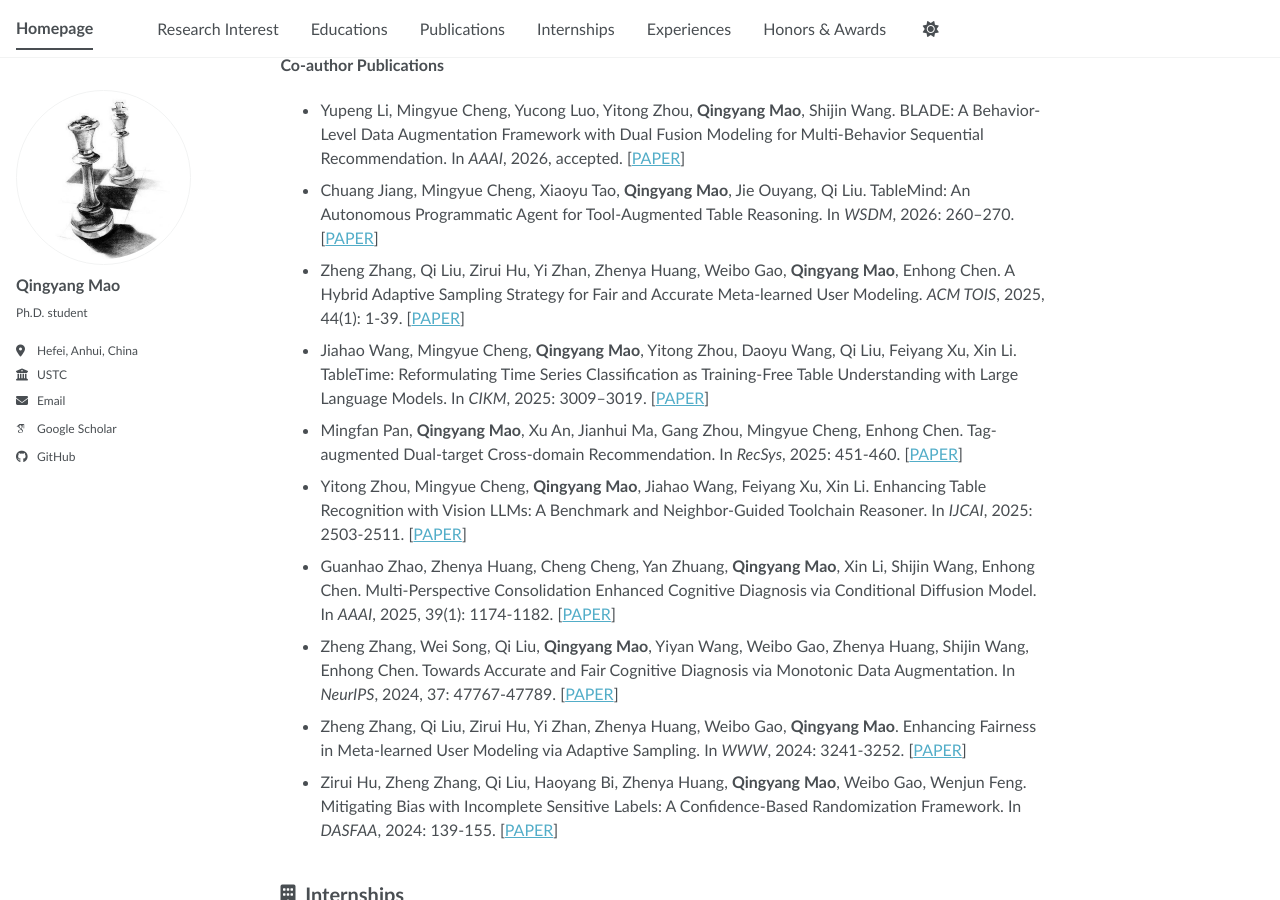
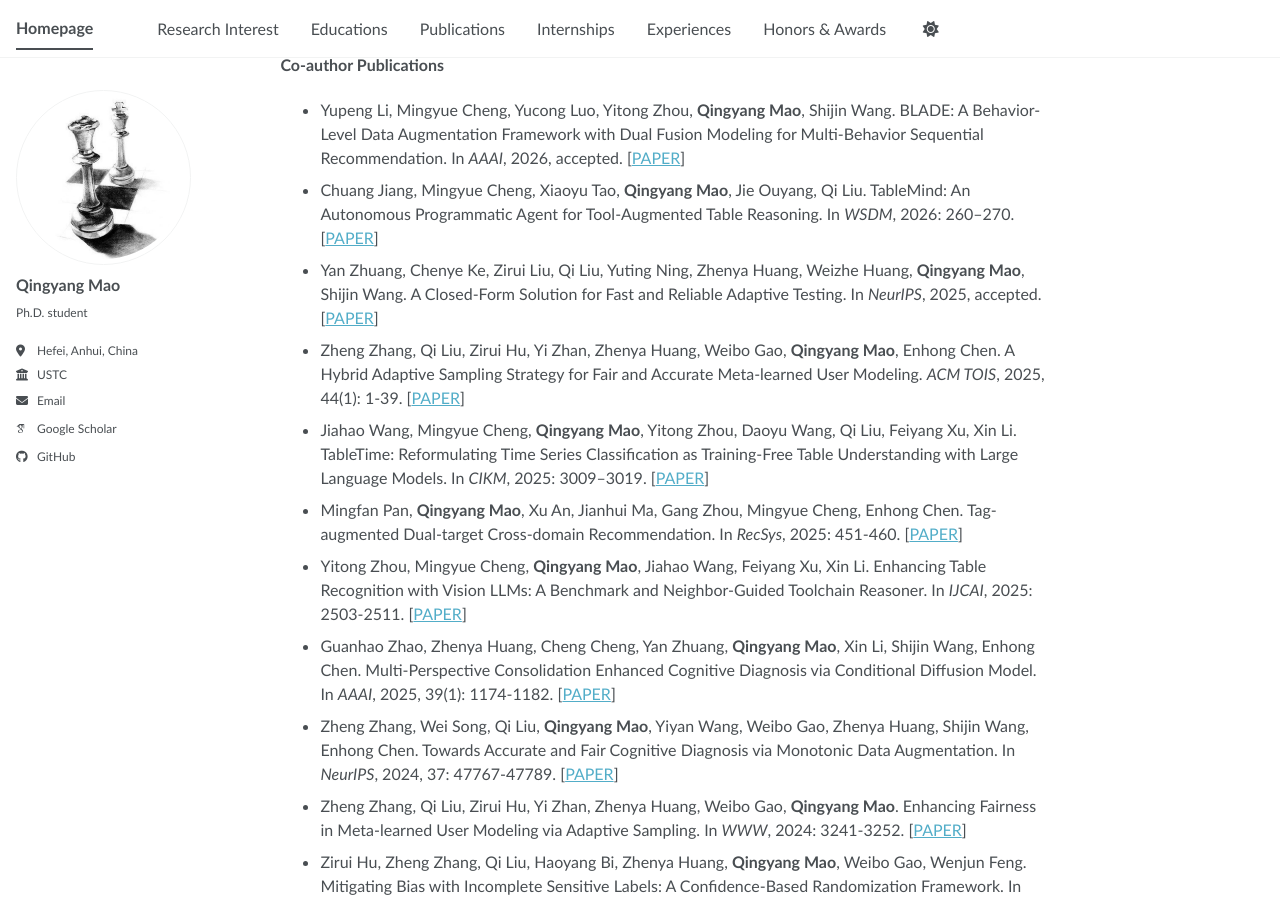
Before and after one commit to Double680/Double680.github.io, a Jekyll site: the page built from _pages/about.md, in a window 1280 px wide and 900 px high, scrolled down 1034 px. Built offline with Jekyll 4.4.1, drawn with Linux system fonts in a browser that asks for light colours; some web fonts are replaced; a script bundle is joined from its source files by our own code; library files that are not in the unit come from our copies.

Commit message:
update publications

```diff
--- a/_pages/about.md
+++ b/_pages/about.md
@@ -34,6 +34,7 @@ I am currently a Ph.D. student at the State Key Laboratory of Cognitive Intellig
 
 - Yupeng Li, Mingyue Cheng, Yucong Luo, Yitong Zhou, **Qingyang Mao**, Shijin Wang. BLADE: A Behavior-Level Data Augmentation Framework with Dual Fusion Modeling for Multi-Behavior Sequential Recommendation. In *AAAI*, 2026, accepted. [[PAPER](https://arxiv.org/abs/2512.12964)]
 - Chuang Jiang, Mingyue Cheng, Xiaoyu Tao, **Qingyang Mao**, Jie Ouyang, Qi Liu. TableMind: An Autonomous Programmatic Agent for Tool-Augmented Table Reasoning. In *WSDM*, 2026: 260–270. [[PAPER](https://dl.acm.org/doi/abs/10.1145/3773966.3777932)]
+- Yan Zhuang, Chenye Ke, Zirui Liu, Qi Liu, Yuting Ning, Zhenya Huang, Weizhe Huang, **Qingyang Mao**, Shijin Wang. A Closed-Form Solution for Fast and Reliable Adaptive Testing. In *NeurIPS*, 2025, accepted. [[PAPER](https://neurips.cc/virtual/2025/loc/san-diego/poster/133970)]
 - Zheng Zhang, Qi Liu, Zirui Hu, Yi Zhan, Zhenya Huang, Weibo Gao, **Qingyang Mao**, Enhong Chen. A Hybrid Adaptive Sampling Strategy for Fair and Accurate Meta-learned User Modeling. *ACM TOIS*, 2025, 44(1): 1-39. [[PAPER](https://dl.acm.org/doi/full/10.1145/3769296)]
 - Jiahao Wang, Mingyue Cheng, **Qingyang Mao**, Yitong Zhou, Daoyu Wang, Qi Liu, Feiyang Xu, Xin Li. TableTime: Reformulating Time Series Classification as Training-Free Table Understanding with Large Language Models. In *CIKM*, 2025: 3009–3019. [[PAPER](https://dl.acm.org/doi/10.1145/3746252.3761056)]
 - Mingfan Pan, **Qingyang Mao**, Xu An, Jianhui Ma, Gang Zhou, Mingyue Cheng, Enhong Chen. Tag-augmented Dual-target Cross-domain Recommendation. In *RecSys*, 2025: 451-460. [[PAPER](https://dl.acm.org/doi/full/10.1145/3705328.3748067)]
```
